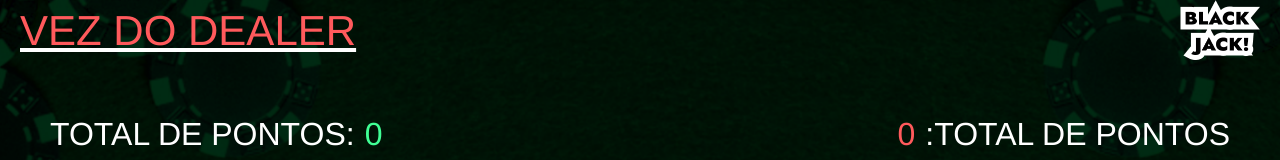
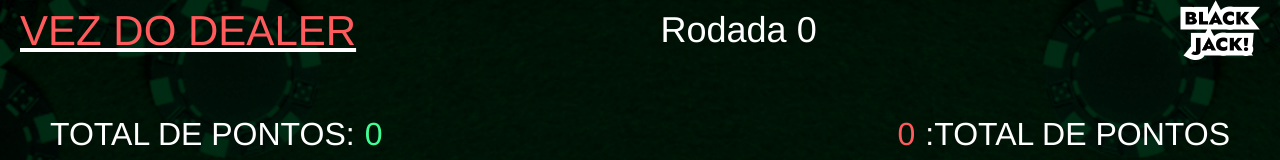
Before and after one commit to GwyZapa/blackjack, a React (Vite) app: page / in a window 1280 px wide. Shown: the top 160 px of the page. Built offline with nearby package versions, Linux system fonts and the light colour scheme; no server answers.

Commit message:
rounds in localstorage, header- rounds and restartbtn

```diff
--- a/src/App.jsx
+++ b/src/App.jsx
@@ -15,6 +15,9 @@ function App() {
     const [totalDealer, setTotalDealer] = useState(0);
     const [playerStopped, setPlayerStopped] = useState(false);
     const [statusColor, setStatusColor] = useState("neutral");
+    const [rounds, setRounds] = useState(0)
+
+    const currentRoundsRef = useRef(0)
 
     // Refs para armazenar os valores mais recentes
     const totalPointsRef = useRef(0);
@@ -26,6 +29,14 @@ function App() {
     const visRestart = () => {
         setIsRestartVisible(true);
     };
+
+    const restartGame = () => {
+        localStorage.removeItem("blackjack_rounds");
+        setRounds(0);
+        currentRoundsRef.current = 0;
+
+        window.location.reload()
+    }
 
 
     // Função utilitária para calcular os pontos de um array de cartas
@@ -50,6 +61,15 @@ function App() {
         return total;
     };
 
+    useEffect(() => {
+        const savedRounds = localStorage.getItem("blackjack_rounds");
+        if (savedRounds) {
+            setRounds(Number(savedRounds));
+            currentRoundsRef.current = Number(savedRounds);
+        }
+    }, []);
+
+
     // 1. Dealer recebe a primeira carta apenas uma vez
     const hasRun = useRef(false); // Controle de execução única
 
@@ -66,7 +86,6 @@ function App() {
     // 2. Atualiza pontos do jogador e verifica vencedor
     const arrayCardsRef = useRef([]);
     const lastTotalRef = useRef(null);
-    console.log("DEBUG arrayCardsRef inicial:", arrayCardsRef.current);
 
     useEffect(() => {
         const newPlayerTotal = calculatePoints(cards);
@@ -138,6 +157,7 @@ function App() {
     const checkWinner = () => {
         console.log(`⚖️ Verificando vencedor... Jogador: ${totalPointsRef.current} | Dealer: ${totalDealerRef.current}`);
 
+
         if (totalDealerRef.current > 21) {
             setGameStatus("VITÓRIA! O DEALER ESTOUROU");
             setStatusColor("victory");
@@ -154,6 +174,13 @@ function App() {
             setGameStatus("EMPATE!");
             setStatusColor("draw");
         }
+        let currentRounds = currentRoundsRef.current;
+        currentRounds++;
+
+        setRounds(currentRounds);
+        currentRoundsRef.current = currentRounds;
+        localStorage.setItem("blackjack_rounds", currentRounds);
+        console.log("📦 LocalStorage:", localStorage.getItem("blackjack_rounds"));
 
         visRestart(); // Torna o botão visível sempre que o jogo termina
 
@@ -216,7 +243,8 @@ function App() {
 
     return (
         <div className='App'>
-            <Header gameStatus={gameStatus} isRestartVisible={isRestartVisible} statusColor={statusColor}
+            <Header gameStatus={gameStatus} isRestartVisible={isRestartVisible} statusColor={statusColor} restartGame={restartGame}  currentRounds={rounds}
+
             />
             <PointArea
                 dealerCurrentPoints={dealerCards.map(card => card.code)}
--- a/src/components/GameControls/index.jsx
+++ b/src/components/GameControls/index.jsx
@@ -12,6 +12,9 @@ function GameControls({ drawCard, stopCards, isAddAvailable }) {
         await new Promise(res => setTimeout(res, 1000)); // delay de 1s
         setIsButtonDisabled(false);
     };
+
+
+
 
     return (
         <div className='container-gamecontrol'>
--- a/src/components/Header/Header.css
+++ b/src/components/Header/Header.css
@@ -31,8 +31,18 @@
     /* Centraliza o texto dentro da div */
 }
 
+.center-container{
+    position: absolute;
+    left: 37%;
+    /* right: 42%; */
+    display: flex;
+    width: 550px;
+    justify-content: space-between;
+    align-items: center;
+}
+
 .restart-button {
-    width: 100px;
+    width: 140px;
     /* Tamanho do botão, ajuste conforme necessário */
     height: 40px;
     background-color: grey;
@@ -45,13 +55,38 @@
     /* margin-right: 280px; */
     font-weight: 700;
     visibility: hidden;
-    position: absolute;
-    left: 47.5%;
-    right: 47.5%;
+
+    /* margin-left: auto; Empurra o botão para a direita */
+
+}
+.rounds{
+    font-size: 36px;
+    color: white;
+    /* width: 60px; */
+}
+.restartgame-button {
+    width: 160px;
+    /* Tamanho do botão, ajuste conforme necessário */
+    height: 40px;
+    background-color: white;
+    /* Estilo temporário do botão */
+    color: rgb(82, 82, 82);
+    font-size: 18px;
+    border-radius: 5%;
+    /* Torna o botão redondo */
+
+    /* margin-right: 280px; */
+    font-weight: 700;
+    visibility: hidden;
+
     /* margin-left: auto; Empurra o botão para a direita */
 
 }
 
+.restartgame-button:hover {
+    box-shadow: -5px 5px 1px rgb(82, 82, 82);
+    transition: 0.2s;
+}
 .restart-button:hover {
     box-shadow: -5px 5px 1px white;
     transition: 0.2s;
--- a/src/components/Header/index.jsx
+++ b/src/components/Header/index.jsx
@@ -1,17 +1,31 @@
 import './Header.css';
 
-function Header({ gameStatus, isRestartVisible, statusColor }) {
+function Header({ gameStatus, isRestartVisible, statusColor,restartGame, currentRounds }) {
+
+
+
     return (
         <div className='bar'>
             <div className='container'>
                 <div className='status-title'><h1 className={statusColor}>{gameStatus}</h1></div>
-                <button
-                    className="restart-button"
-                    style={{ visibility: isRestartVisible ? "visible" : "hidden" }}
-                    onClick={() => window.location.reload()} // Reinicia o jogo (opcional)
+
+                <div className='center-container'>
+                    <button
+                        className="restart-button"
+                        style={{ visibility: isRestartVisible ? "visible" : "hidden" }}
+                        onClick={() => window.location.reload()} // Reinicia o jogo (opcional)
                     >
-                    REINICIAR
-                </button>
+                        NOVA RODADA
+                    </button>
+                    <p className='rounds'>Rodada {currentRounds}</p>
+                    <button
+                        className="restartgame-button"
+                        onClick={restartGame}
+                        style={{ visibility: isRestartVisible ? "visible" : "hidden" }}
+                    >
+                        REINICIAR JOGO
+                    </button>
+                </div>
                 <div className='logo'><img src='src/assets/BLACKjacklogo.png' alt="Logo" /></div>
             </div>
         </div>
--- /dev/null
+++ b/src/components/Ranking/index.jsx
@@ -0,0 +1,18 @@
+import './Ranking.css'
+
+
+
+function Ranking (){
+
+
+    return(
+        <div className='modal-ranking'>
+            <div className='ranking'>
+                <label className=''></label>
+            </div>
+        </div>
+    );
+
+}
+
+export default Ranking;
```
Also changed, not shown: src/components/Ranking/Ranking.css (added).
